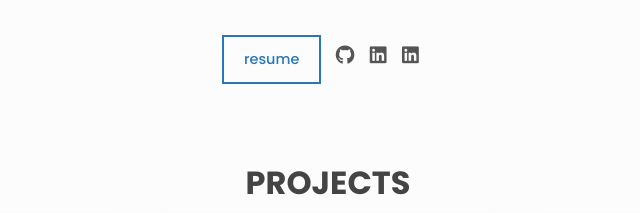
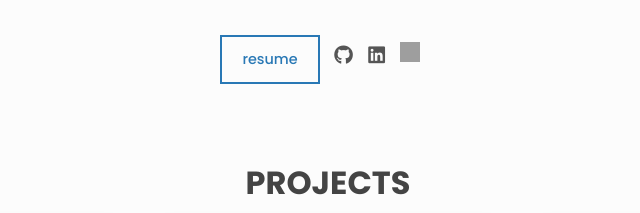
Before and after one commit to uniquebloom/gbportfolio, a plain HTML site: page index.html in a window 1280 px wide. Shown: the part 419-632 px from the top of the page, 312-952 px from the left. Drawn offline with Linux system fonts and the light colour scheme; grey boxes are pictures that could not be loaded.

Commit message:
Kaggle icon.html

```diff
--- a/index.html
+++ b/index.html
@@ -16,6 +16,8 @@
     ></script>
     <link rel="stylesheet" href="styles.css" />
     <title>Gulnaz's Data Science Portfolio</title>
+    <link rel="stylesheet" href="https://cdnjs.cloudflare.com/ajax/libs/font-awesome/6.0.0-beta3/css/all.min.css" integrity="sha384-k6RqeWeci5ZR/Lv4MR0sA0FfDOMYs0iwA8L2BCL4N6o/hH6DTAhlpD5Wkrdu5p8L" crossorigin="anonymous">
+
 </head>
 <body class="light" id="top">
 <header class="header center">
@@ -73,12 +75,12 @@
                 <i aria-hidden="true" class="fab fa-linkedin"></i>
             </a>
             <a
-                href="https://www.kaggle.com/supernovag"
-                aria-label="kaggle"
-                class="link link--icon"
-            >
-                 <i aria-hidden="true" class="fab fa-linkedin"></i>
-            </a>
+        href="https://www.kaggle.com/supernovag"
+        aria-label="kaggle"
+        class="link link--icon"
+    >
+        <img src="https://upload.wikimedia.org/wikipedia/commons/7/7c/Kaggle_logo.png" alt="Kaggle" style="width: 20px; height: 20px;">
+    </a>
         </div>
     </div>
     <!-- Projects -->
```
